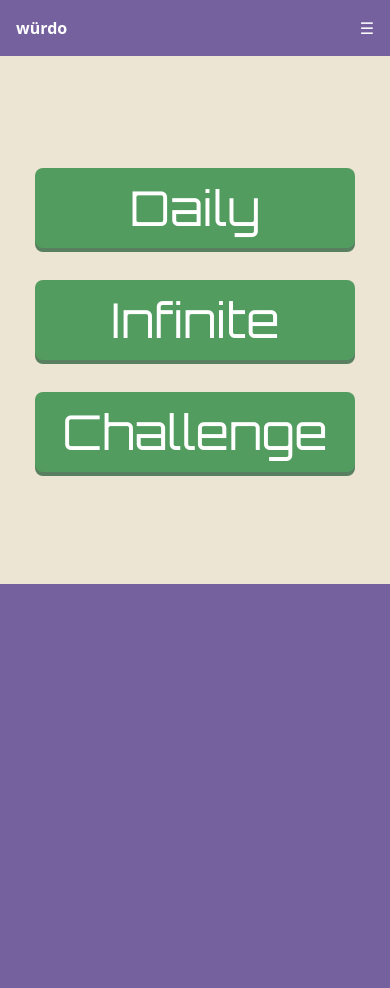
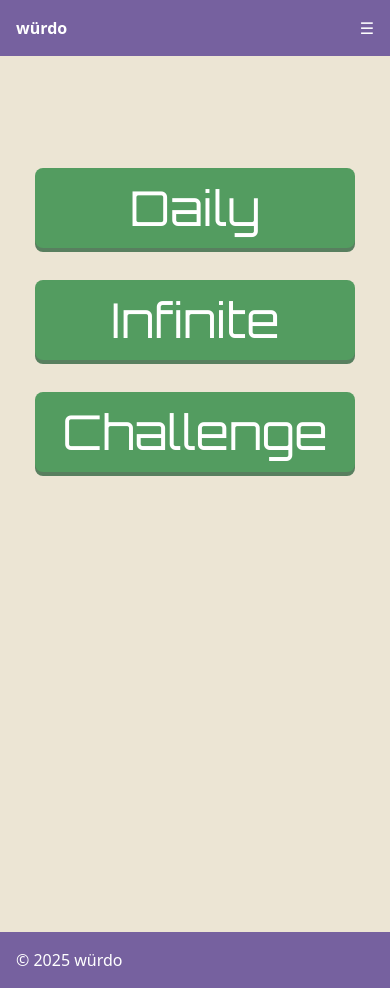
Before and after one commit to EliBrank/wurdo, a Next.js app: page / in a window 390 px wide. Before the commit the page ends 844 px from the top, so only its background shows below. Built offline with nearby package versions, Linux system fonts and the light colour scheme.

Commit message:
headings for pages, footer component

```diff
--- a/app/about/page.tsx
+++ b/app/about/page.tsx
@@ -16,6 +16,7 @@ export default function AboutPage() {
         </div>
         {/* Page Content */}
         <section>
+          <h2 className="text-2xl font-bold text-white">About</h2>
           <p className="md:hidden mt-2 p-4 space-y-2 rounded-3xl bg-(--background)">
             Würdo is a daily word ladder challenge where puzzle is unique. Play
             words that are one letter off, rhyme, or are anagrams to earn
--- a/app/contact/page.tsx
+++ b/app/contact/page.tsx
@@ -17,6 +17,7 @@ export default function ContactPage() {
         </div>
         {/* Page Content */}
         <section>
+          <h2 className="text-2xl font-bold text-white">Contact</h2>
           <p className="md:hidden mt-2 p-4 space-y-2 rounded-3xl bg-(--background)">
             Würdo was created as a capstone project by students Kelci Atkinson,
             Elias Brinkman, Isaac Edwards, Danny McGeough, and Nathan Rhys. You
--- a/app/page.tsx
+++ b/app/page.tsx
@@ -2,6 +2,7 @@
 import Navbar from "../src/components/Navbar";
 import React from "react";
 import GameModeButton from "@/src/components/GameModeButton";
+import Footer from "@/src/components/Footer";
 
 export default function HomePage() {
   return (
@@ -14,12 +15,13 @@ export default function HomePage() {
             Desktop coming soon!
           </p>
         </div>
-        <section className="md:hidden flex flex-col items-center py-20">
+        <section className="md:hidden min-h-screen flex flex-col items-center py-20">
           <GameModeButton label="Daily" href="/play" />
           <GameModeButton label="Infinite" href="/play" />
           <GameModeButton label="Challenge" href="/play" />
         </section>
       </main>
+      <Footer />
     </div>
   );
 }
--- a/app/settings/page.tsx
+++ b/app/settings/page.tsx
@@ -16,6 +16,7 @@ export default function SettingsPage() {
         </div>
         {/* Page Content */}
         <section>
+          <h3 className="text-2xl font-bold text-white">Settings</h3>
           <ul>
             <li>Dark/Light mode</li>
             <li>Music</li>
--- /dev/null
+++ b/src/components/Footer.tsx
@@ -0,0 +1,11 @@
+import React from "react";
+
+export default function Footer() {
+  return (
+    <footer className="p-4 bg-(--purple-main) text-white">
+      <div className="container mx-auto flex justify-between items-center">
+        <p>© 2025 würdo</p>
+      </div>
+    </footer>
+  );
+}
```
